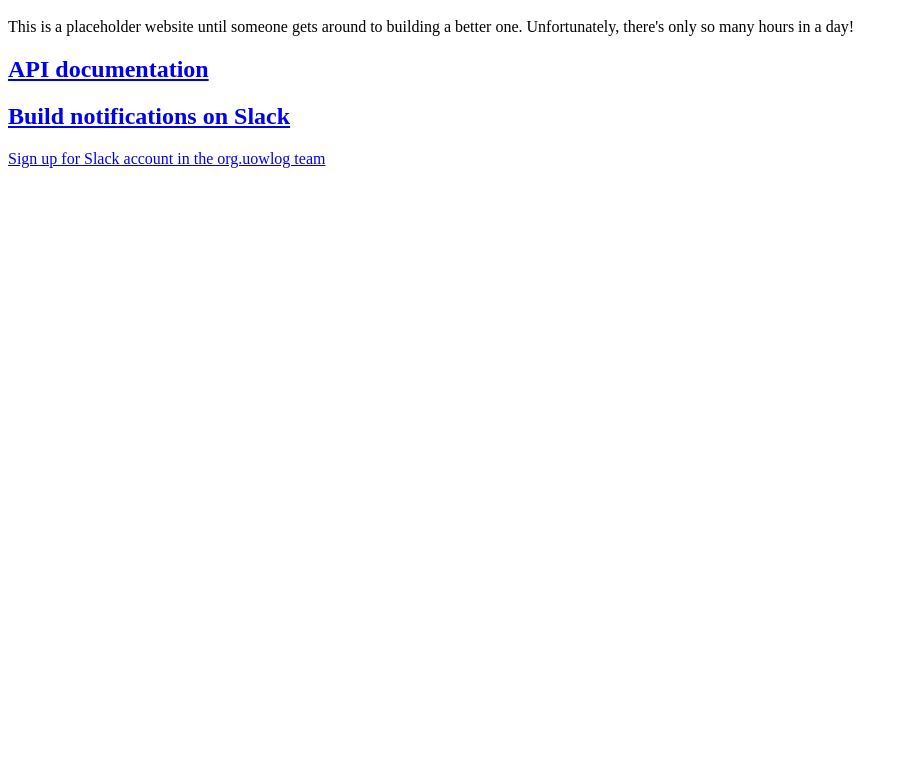
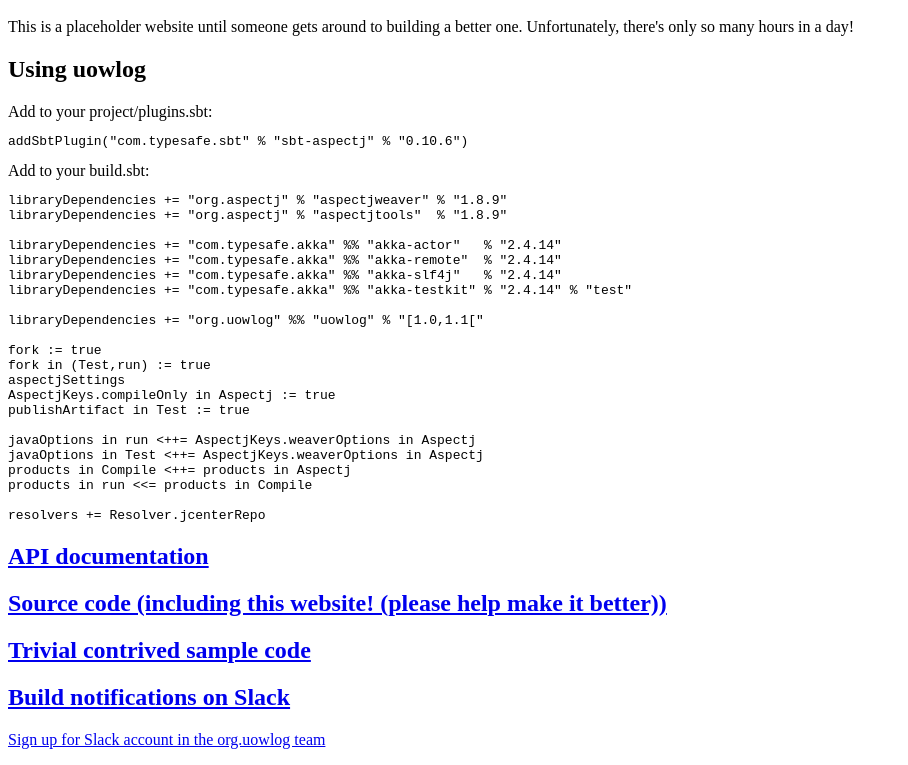
Before and after one commit to AllenCellSoftware/uowlog, a plain HTML site: page src/site/index.html in a window 1280 px wide. Shown: the part 48-813 px from the top of the page, without its empty margins (0-908 px from the left). Drawn offline with Linux system fonts and the light colour scheme.

Commit message:
More stuff for the website

```diff
--- a/src/site/index.html
+++ b/src/site/index.html
@@ -6,7 +6,41 @@
 This is a placeholder website until someone gets around to building a better one.
 Unfortunately, there's only so many hours in a day!
 </p>
+<h2>Using uowlog</h2>
+Add to your project/plugins.sbt:
+<pre>
+addSbtPlugin("com.typesafe.sbt" % "sbt-aspectj" % "0.10.6")
+</pre>
+
+Add to your build.sbt:
+<pre>
+libraryDependencies += "org.aspectj" % "aspectjweaver" % "1.8.9"
+libraryDependencies += "org.aspectj" % "aspectjtools"  % "1.8.9"
+
+libraryDependencies += "com.typesafe.akka" %% "akka-actor"   % "2.4.14"
+libraryDependencies += "com.typesafe.akka" %% "akka-remote"  % "2.4.14"
+libraryDependencies += "com.typesafe.akka" %% "akka-slf4j"   % "2.4.14"
+libraryDependencies += "com.typesafe.akka" %% "akka-testkit" % "2.4.14" % "test"
+
+libraryDependencies += "org.uowlog" %% "uowlog" % "[1.0,1.1["
+
+fork := true
+fork in (Test,run) := true
+aspectjSettings
+AspectjKeys.compileOnly in Aspectj := true
+publishArtifact in Test := true
+
+javaOptions in run <++= AspectjKeys.weaverOptions in Aspectj
+javaOptions in Test <++= AspectjKeys.weaverOptions in Aspectj
+products in Compile <++= products in Aspectj
+products in run <<= products in Compile
+
+resolvers += Resolver.jcenterRepo
+</pre>
+
 <h2><a href="latest/api/index.html">API documentation</a></h2>
+<h2><a href="https://github.com/AllenCellSoftware/uowlog">Source code (including this website! (please help make it better))</a></h2>
+<h2><a href="https://github.com/AllenCellSoftware/uowlog-demo">Trivial contrived sample code</a></h2>
 <h2><a href="https://orguowlog.slack.com/messages/builds/">Build notifications on Slack</a></h2>
 <p><a href="https://orguowlog.slack.com/signup">Sign up for Slack account in the org.uowlog team</a></p>
 </body>
```
Also changed, not shown: 1 other file.
